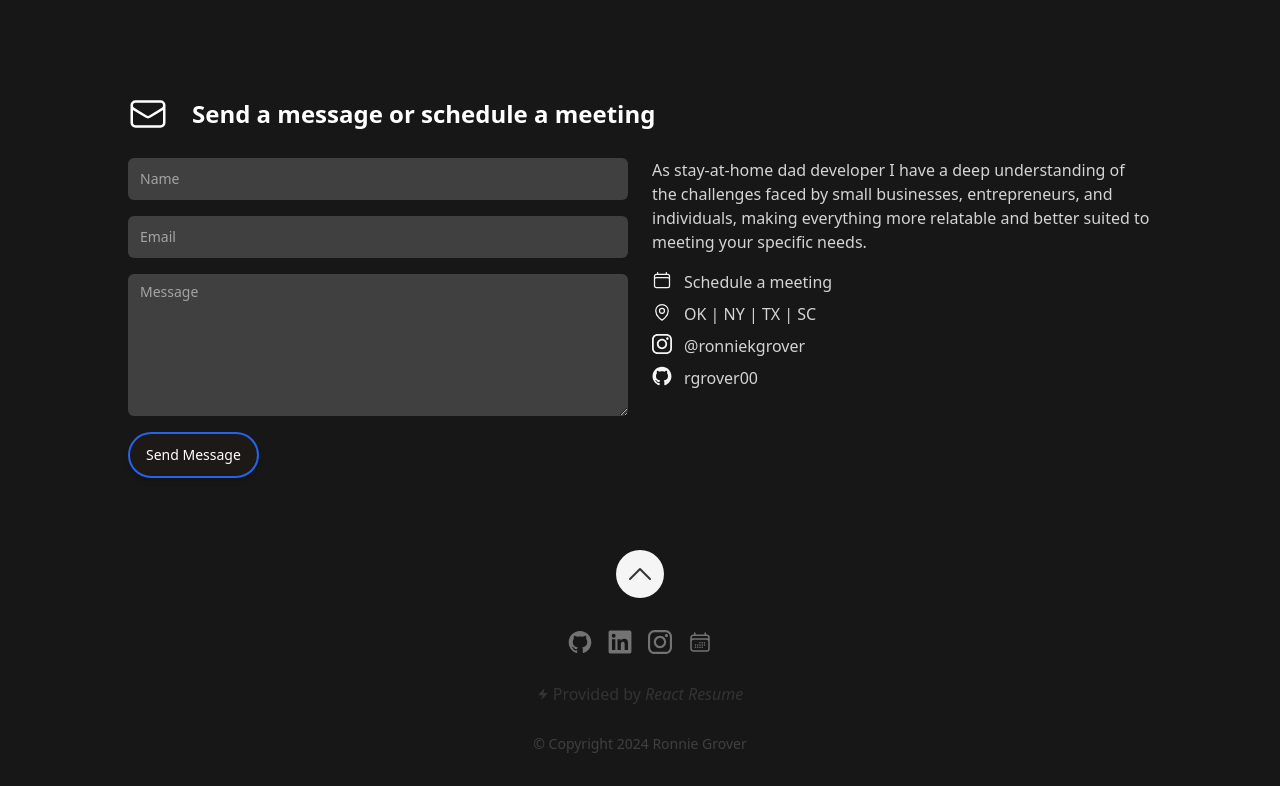
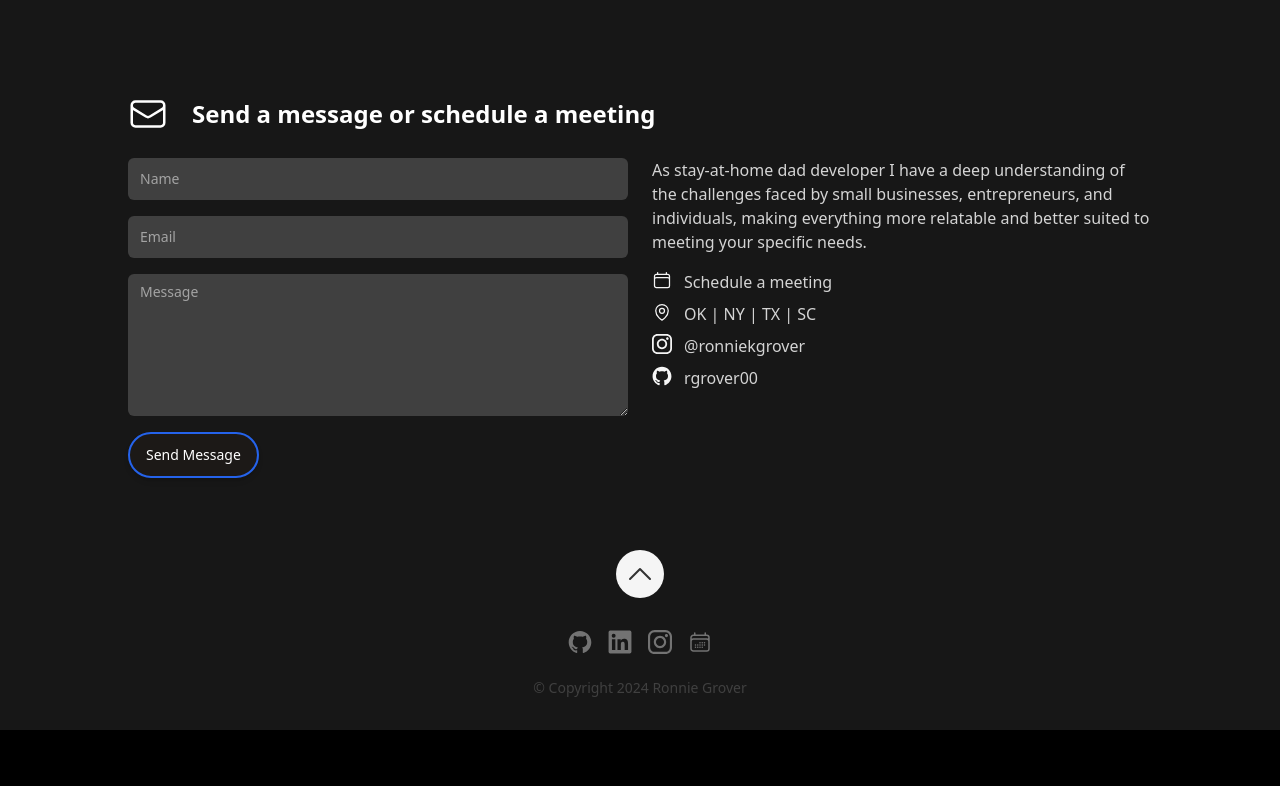
Before and after one commit to rgrover00/portfolio, a Next.js app: page / in a window 1280 px wide. Shown: the part 4818-5604 px from the top of the page. After the commit the page ends 5548 px from the top, so only its background shows below. Built offline with nearby package versions, Linux system fonts and the light colour scheme.

Commit message:
fixed footer, links

```diff
--- a/src/components/Sections/Footer.tsx
+++ b/src/components/Sections/Footer.tsx
@@ -1,4 +1,4 @@
-import {BoltIcon, ChevronUpIcon} from '@heroicons/react/24/solid';
+import {ChevronUpIcon} from '@heroicons/react/24/solid';
 import {FC, memo} from 'react';
 
 import {SectionId} from '../../data/data';
@@ -18,16 +18,7 @@ const Footer: FC = memo(() => (
     <div className="flex flex-col items-center gap-y-6">
       <div className="flex gap-x-4 text-neutral-500">
         <Socials />
-      </div>
-      <a
-        className="-m-1 flex items-center gap-x-1 rounded-md p-2 ring-yellow focus:outline-none focus:ring-2"
-        href="https://reactresume.com">
-        <BoltIcon className="h3- w-3 text-yellow" />
-        <span>
-          Provided by <span className="italic">React</span>
-          <span className="italic"> Resume</span>
-        </span>
-      </a>
+    </div>
       <span className="text-sm text-neutral-700">© Copyright {currentYear} Ronnie Grover</span>
     </div>
   </div>
--- a/src/data/data.tsx
+++ b/src/data/data.tsx
@@ -38,7 +38,7 @@ import {
  * Page meta data
  */
 export const homePageMeta: HomepageMeta = {
-  title: 'Ronnie Grover | Portfolio',
+  title: 'Ronnie Grover ',
   description: 'Tech Enthusiast and Dad Developer',
 };
 
```
Also changed, not shown: src/images/testimonial.webp.
